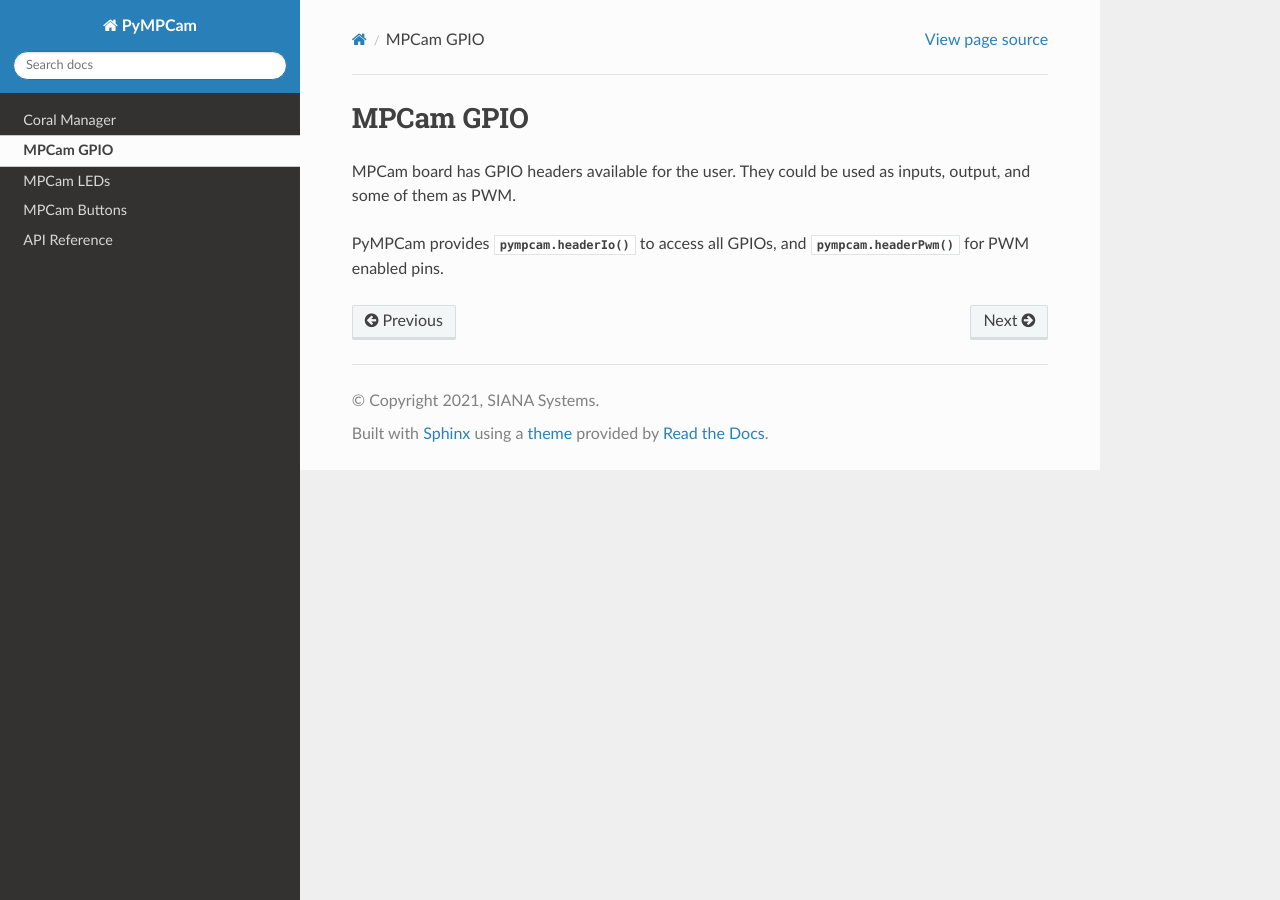
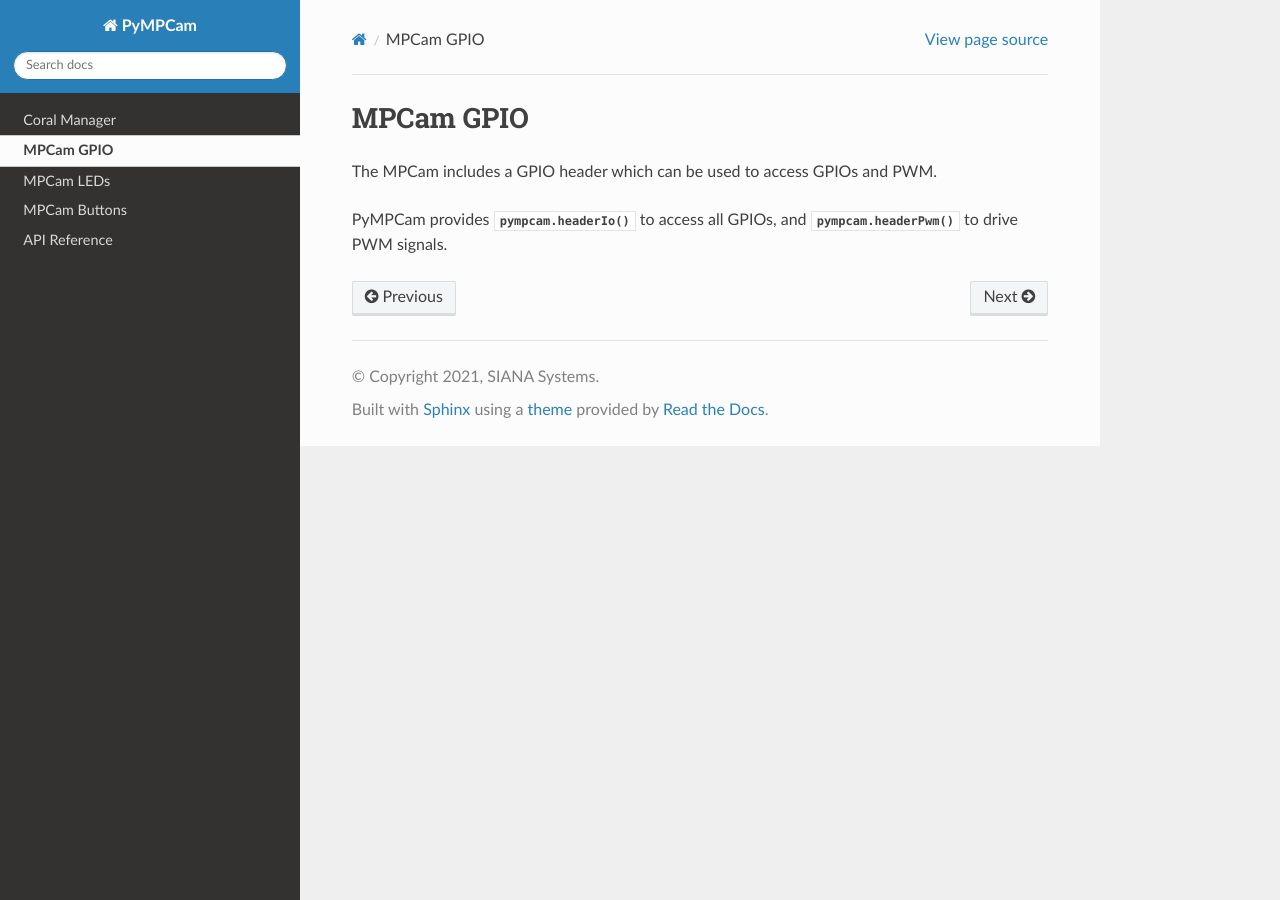
Before and after one commit to siana-systems/pympcam, a Sphinx documentation site: the page built from docs/gpio.rst, in a window 1280 px wide. Built offline with Sphinx 7.4.7 and the Read the Docs theme 2.0.0, drawn with Linux system fonts in a browser that asks for light colours.

Commit message:
Update gpio.rst

```diff
--- a/docs/gpio.rst
+++ b/docs/gpio.rst
@@ -1,8 +1,7 @@
 MPCam GPIO
 =============
 
-MPCam board has GPIO headers available for the user.
-They could be used as inputs, output, and some of them as PWM.
+The MPCam includes a GPIO header which can be used to access GPIOs and PWM.
 
 PyMPCam provides :py:meth:`pympcam.headerIo` to access all GPIOs, and
-:py:meth:`pympcam.headerPwm` for PWM enabled pins.
+:py:meth:`pympcam.headerPwm` to drive PWM signals.
```
